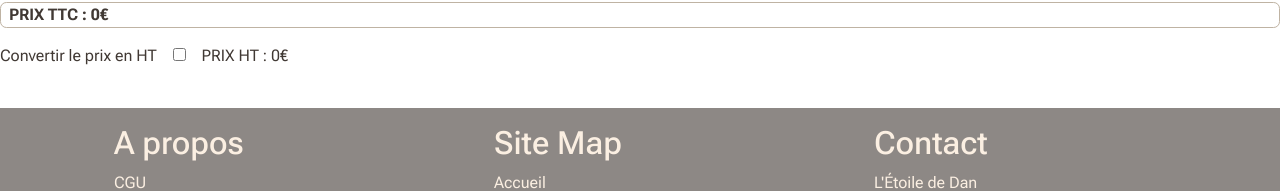
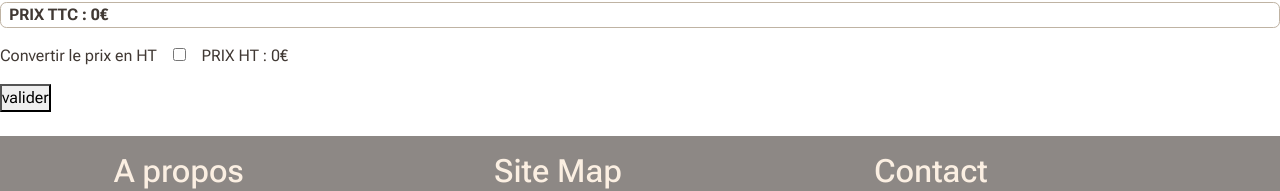
Before and after one commit to TONYR2023/EtoiledeDan, a React (Create React App) app: page /test in a window 1280 px wide. Shown: the part 718-909 px from the top of the page. Built offline with nearby package versions, Linux system fonts and the light colour scheme.

Commit message:
asset plan + test.jsx

```diff
--- a/src/Pages/Test.jsx
+++ b/src/Pages/Test.jsx
@@ -3,9 +3,6 @@ import magazine from "../assets/magazinePage/magazine.png";
 import Calendar from "@demark-pro/react-booking-calendar";
 
 const Test = () => {
-  //lien avec le serveur
-  const [data, setData] = useState([]);
-
   // changement d'état de la selection des dates
   const [selectedDates, setSelectedDates] = useState([]);
   const [price, setPrice] = useState(0); // État pour stocker le prix
@@ -70,6 +67,7 @@ const Test = () => {
               "- Les 4 premiers jours de la semaine : du Lundi soir au Vendredi matin \n" +
               "- Le week-end : du Vendredi soir au Lundi matin "
           );
+
         default:
           return alert(
             "vous devez choisir des dates comprenant : \n" +
@@ -77,6 +75,7 @@ const Test = () => {
               "- Les 4 premiers jours de la semaine : du Lundi soir au Vendredi matin \n" +
               "- Le week-end : du Vendredi soir au Lundi matin "
           );
+
       }
     }
     //pleine saison
@@ -140,7 +139,34 @@ const Test = () => {
     setPriceHT(0);
   };
 
+  // bouton valider
+  const handleSubmit = () => {
+    const formData = {
+      selectedDates: selectedDates,
+      price: price,
+    };
+    fetch("/api/reservation", {
+      method: "POST",
+      headers: { "content-Type": "application/json" },
+      body: JSON.stringify(formData),
+    })
+      .then((response) => {
+        // Vérifier si la requête a réussi (status 2xx)
+        if (!response.ok) {
+          throw new Error("Erreur lors de la requête au serveur");
+        }
+        // Réinitialiser les états si nécessaire
+        setSelectedDates([]);
+        setPrice(0);
+      })
+      .catch((error) => {
+        // Gérer les erreurs de requête
+        console.error("Erreur lors de la requête au serveur:", error);
+      });
+  };
+
   return (
+    <>
       <main>
         <div className="backgroundImageContainer">
           <img src={magazine} alt="magazine" className="backgroundImage" />
@@ -161,9 +187,13 @@ const Test = () => {
               reserved={reserved}
             />
           </section>
+
           {/*------button reinitialisation calendrier-------*/}
           <div className="d-flex justify-content-center">
-          <button onClick={handleReset} className="but-reset btn-warning mt-1">
+            <button
+              onClick={handleReset}
+              className="but-reset btn-warning mt-1"
+            >
               Réinitialiser le calendrier
             </button>
           </div>
@@ -184,7 +214,11 @@ const Test = () => {
             </p>
           </div>
         </div>
+        <button type="button" onClick={handleSubmit}>
+          valider
+        </button>
       </main>
+    </>
   );
 };
 
```
Also changed, not shown: src/assets/homePage/Plan.jpg (added). Lines whose indentation alone changed are shown as unchanged.
